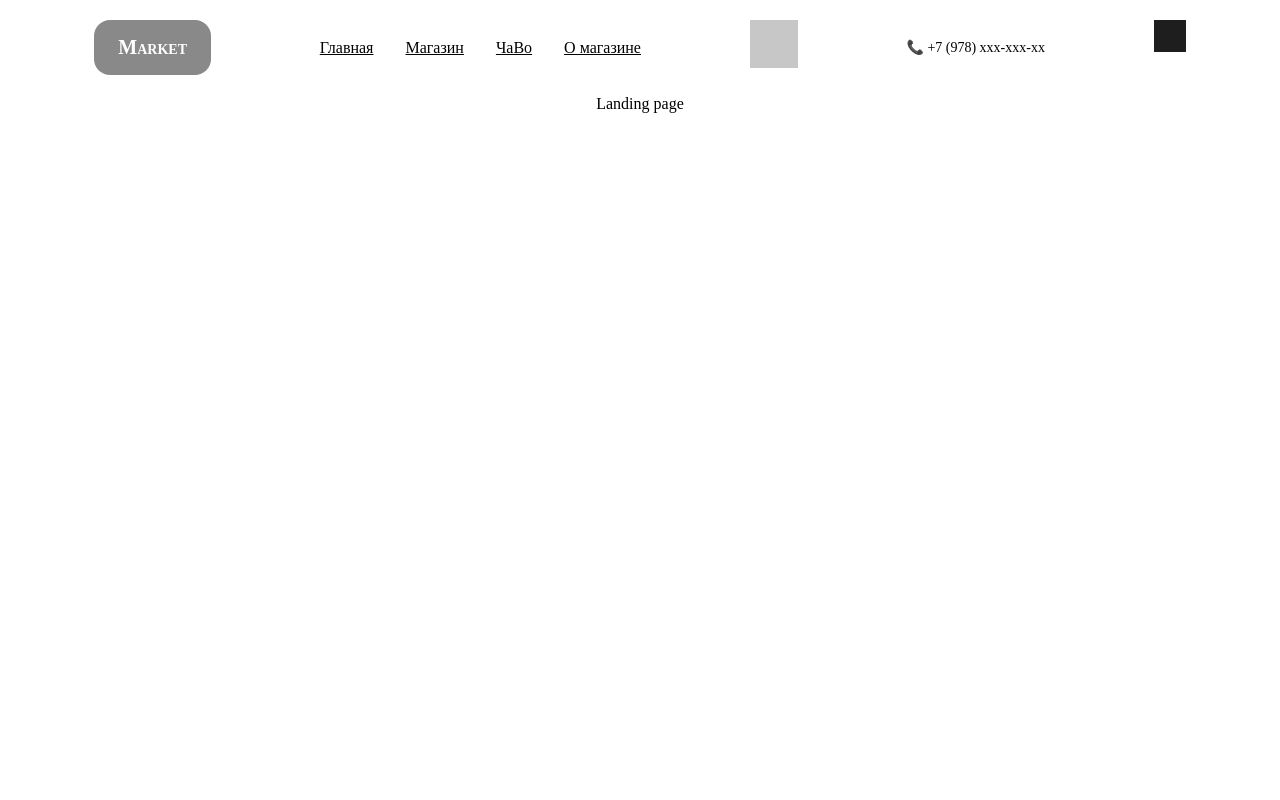
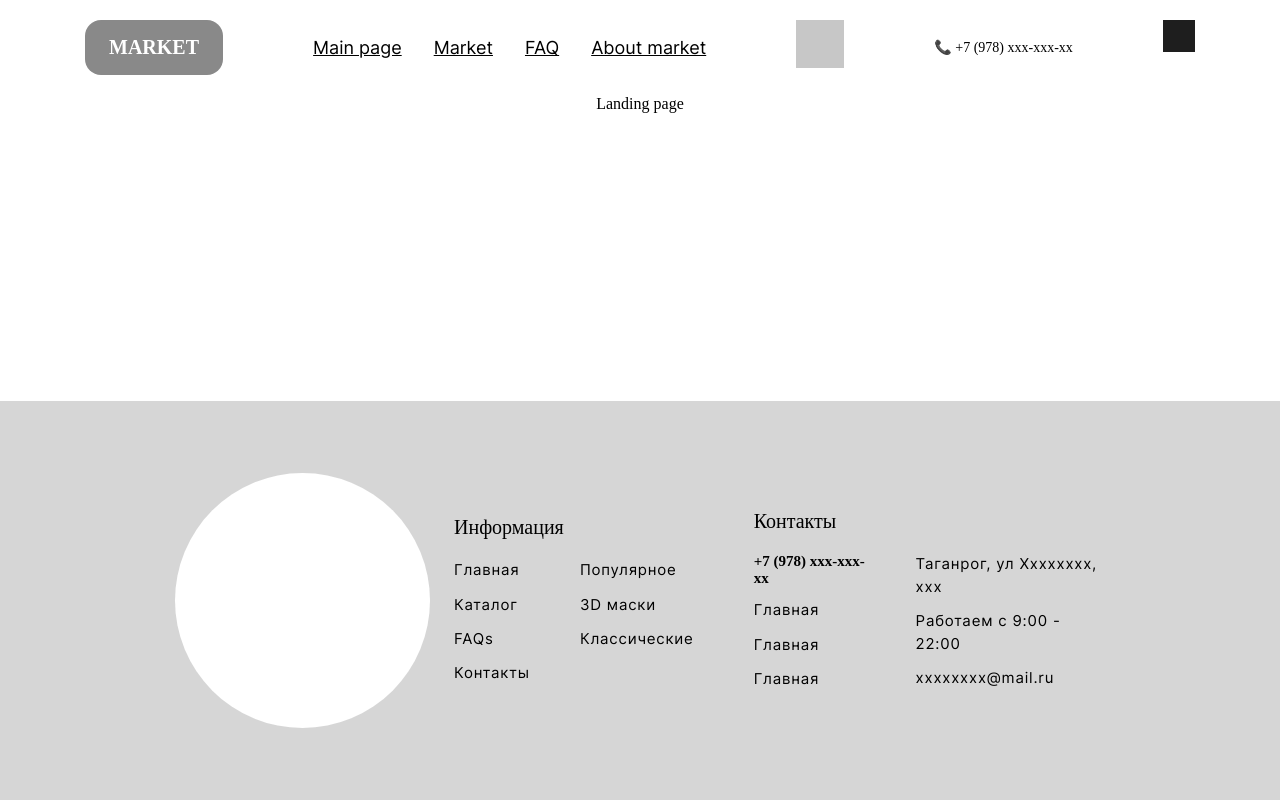
Before and after one commit to Baremantar/maskmarket-front, a React (Create React App) app: page / in a window 1280 px wide. Shown: the top 800 px of the page. Built offline with nearby package versions, Linux system fonts and the light colour scheme.

Commit message:
Импортированы шрифты Inter Добавлен компонент текстовых ссылок

```diff
--- /dev/null
+++ b/src/components/buttons/linkbuttons/linkbutton.styles.tsx
@@ -0,0 +1,14 @@
+import styled from 'styled-components'
+import { NavLink } from 'react-router-dom'
+
+export const Button = styled(NavLink)`
+    & {
+        font-size: 18px;
+        text-decoration: underline;
+        font-weight: 400;
+        font-family: 'Inter';
+    }
+    &:hover {
+        font-weight: 600;
+    }
+`
--- /dev/null
+++ b/src/components/buttons/linkbuttons/linkbutton.tsx
@@ -0,0 +1,6 @@
+import { Button } from './linkbutton.styles'
+import { LinkButtonType } from './linkbutton.types'
+
+export const LinkButton: LinkButtonType = ({ link, children }) => {
+    return <Button to={link}>{children}</Button>
+}
--- a/src/components/header/components/navigation/navigation.tsx
+++ b/src/components/header/components/navigation/navigation.tsx
@@ -1,12 +1,13 @@
-import { Link, NavigationContainer } from '../navigation.styled'
+import { LinkButton } from 'components/buttons/linkbuttons/linkbutton'
+import { NavigationContainer } from '../navigation.styled'
 
 export const Navigation = () => {
     return (
         <NavigationContainer>
-            <Link to="/">Главная</Link>
-            <Link to="/market">Магазин</Link>
-            <Link to="/faq">ЧаВо</Link>
-            <Link to="/about">О магазине</Link>
+            <LinkButton link="/">Main page</LinkButton>
+            <LinkButton link="/market">Market</LinkButton>
+            <LinkButton link="/faq">FAQ</LinkButton>
+            <LinkButton link="/about">About market</LinkButton>
         </NavigationContainer>
     )
 }
--- a/src/components/header/header.styles.tsx
+++ b/src/components/header/header.styles.tsx
@@ -32,6 +32,7 @@ export const Logo = styled.div`
     padding: 1rem 1.5rem;
     border-radius: 16px;
     font-variant: small-caps;
+    text-transform: uppercase;
 `
 
 export const SomeButton = styled.button`
--- a/src/index.tsx
+++ b/src/index.tsx
@@ -2,11 +2,13 @@ import { createRoot } from 'react-dom/client'
 import { AppRouter } from 'Router/appRouter'
 import { StylesReset } from 'components/stylesReset'
 import { Provider } from 'components/providers'
+import { Fonts } from 'components/misc/importfonts'
 
 const root = createRoot(document.getElementById('root') as HTMLElement)
 root.render(
     <Provider>
         <StylesReset />
+        <Fonts />
         <AppRouter />
     </Provider>
 )
--- a/src/pages/mainpage/styled.tsx
+++ b/src/pages/mainpage/mainpage.styles.tsx
@@ -8,6 +8,5 @@ export const Container = styled.main`
         flex: 1 1 auto;
         max-width: 95vw;
         width: 95vw;
-        min-height: 95vh;
     }
 `
--- a/src/pages/mainpage/mainpage.tsx
+++ b/src/pages/mainpage/mainpage.tsx
@@ -1,4 +1,4 @@
-import { Container } from './styled'
+import { Container } from './mainpage.styles'
 
 export const MainPage = () => {
     return (
```
Also changed, not shown: src/components/buttons/linkbuttons/linkbutton.types.ts (added, +8 -0 lines).
